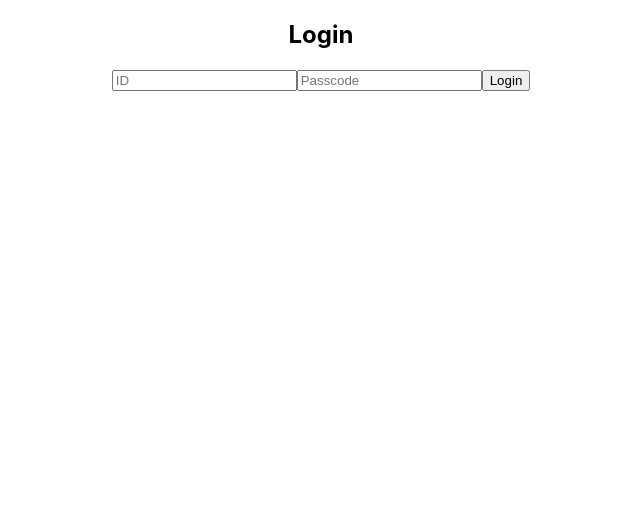
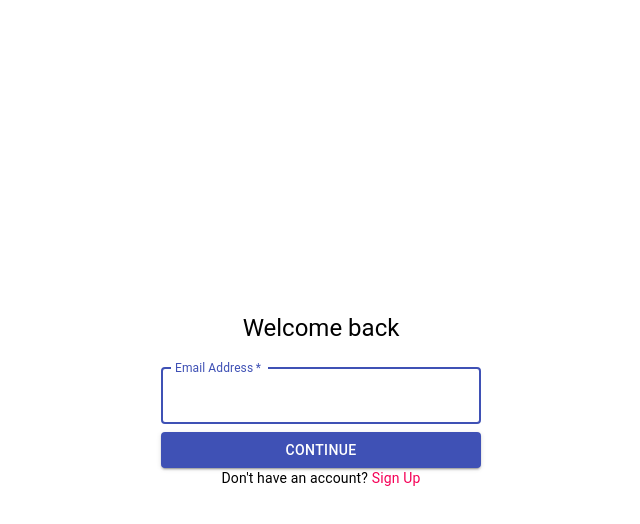
Before and after one commit to arthurjis/nplace_llm, a React (Create React App) app in the folder web_chat/: page /login in a window 1280 px wide. Shown: the top 524 px of the page, without its empty margins (319-959 px from the left). Built offline with nearby package versions, Linux system fonts and the light colour scheme.

Commit message:
Update Login.js

```diff
--- a/web_chat/src/components/Login.js
+++ b/web_chat/src/components/Login.js
@@ -1,29 +1,101 @@
 import React, { useState } from 'react';
 import axios from 'axios';
+import { Button, TextField, Typography, Grid, Link, InputAdornment, IconButton } from '@material-ui/core';
+import EditIcon from '@mui/icons-material/Edit';
+import { Link as RouterLink } from 'react-router-dom';
 
-const Login = ({ onLogin }) => {
-    const [id, setId] = useState('');
-    const [passcode, setPasscode] = useState('');
+function Login({ onLogin }) {
+  const [email, setEmail] = useState('');
+  const [password, setPassword] = useState('');
+  const [step, setStep] = useState(1);
 
-    const handleSubmit = async (event) => {
+  const handleContinue = async (event) => {
     event.preventDefault();
+    if (step === 1) {
+      setStep(2);
+    } else {
       const SERVER_URL = process.env.REACT_APP_SERVER_URL;
       try {
-            const response = await axios.post(`${SERVER_URL}/login`, { id, passcode });
+        const response = await axios.post(`${SERVER_URL}/login`, { email, password });
         onLogin(response.data.access_token);
       } catch (error) {
         console.error(error);
       }
     }
+  };
 
   return (
-        <form onSubmit={handleSubmit}>
-            <h2>Login</h2>
-            <input type="text" placeholder="ID" value={id} onChange={e => setId(e.target.value)} required />
-            <input type="password" placeholder="Passcode" value={passcode} onChange={e => setPasscode(e.target.value)} required />
-            <button type="submit">Login</button>
+    <Grid container justifyContent="center" alignItems="center" style={{ minHeight: '100vh' }}>
+      <Grid item xs={12} sm={4} md={3}>
+        <form onSubmit={handleContinue}>
+          <Typography variant="h5" component="h2" gutterBottom>
+            {step === 1 ? 'Welcome back' : 'Enter your password'}
+          </Typography>
+          {step === 1 ? (
+            <TextField
+              variant="outlined"
+              margin="normal"
+              required
+              fullWidth
+              label="Email Address"
+              autoFocus
+              value={email}
+              onChange={(e) => setEmail(e.target.value)}
+            />
+          ) : (
+            <>
+              <TextField
+                variant="outlined"
+                margin="normal"
+                fullWidth
+                label="Email Address"
+                value={email}
+                disabled
+                InputProps={{
+                    endAdornment: (
+                      <InputAdornment position="end">
+                        <IconButton onClick={() => setStep(1)}>
+                          <EditIcon />
+                        </IconButton>
+                      </InputAdornment>
+                    )
+                  }}
+              />
+              <TextField
+                variant="outlined"
+                margin="normal"
+                required
+                fullWidth
+                label="Password"
+                type="password"
+                value={password}
+                onChange={(e) => setPassword(e.target.value)}
+              />
+            </>
+          )}
+          <Button
+            type="submit"
+            fullWidth
+            variant="contained"
+            color="primary"
+          >
+            Continue
+          </Button>
+          {step === 2 && (
+            <Link component={Button} color="secondary">
+              Forgot password?
+            </Link>
+          )}
+          <Typography variant="body2">
+            Don't have an account?{' '}
+            <Link component={RouterLink} to="/register" variant="body2" color="secondary">
+              Sign Up
+            </Link>
+          </Typography>
         </form>
-    )
+      </Grid>
+    </Grid>
+  );
 }
 
 export default Login;
```
Lines whose indentation alone changed are shown as unchanged.
